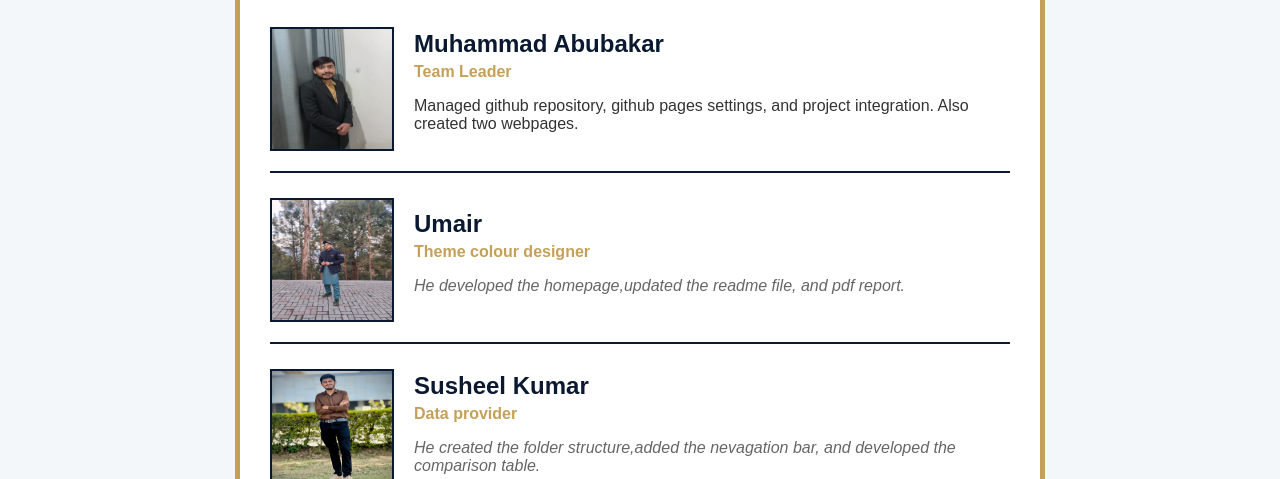
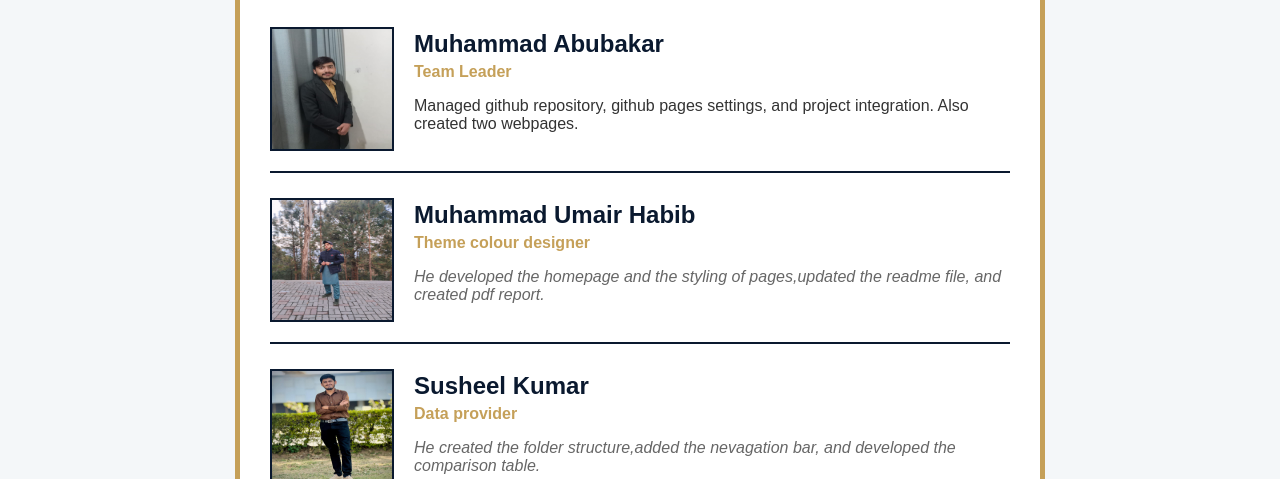
Before and after one commit to abrao1063-source/ICTprojectWebsite, a plain HTML site: page pages/about.html in a window 1280 px wide. Shown: the part 321-800 px from the top of the page. Drawn offline with Linux system fonts and the light colour scheme.

Commit message:
Update about.html

```diff
--- a/pages/about.html
+++ b/pages/about.html
@@ -37,9 +37,9 @@
         <div class="member">
             <img src="../images/umairhabib.jpeg" alt="add your image">
             <div class="info">
-                <h2>Umair</h2>
+                <h2>Muhammad Umair Habib</h2>
                 <p class="role">Theme colour designer</p>
-                <p class="details">He developed the homepage,updated the readme file, and pdf report.</p>
+                <p class="details">He developed the homepage and the styling of pages,updated the readme file, and created pdf report.</p>
             </div>
         </div>
 
```
